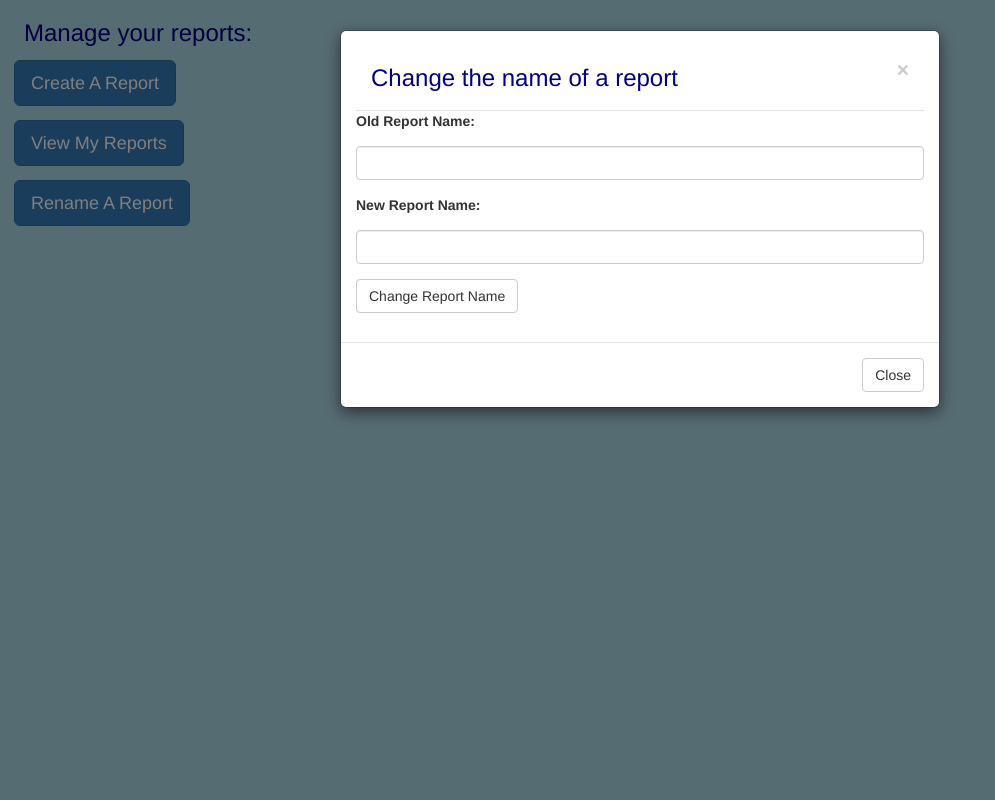
After one commit to jzimmerman95/RefactoredCS3240Project, a Django app: page /manage_reports in a window 1280 px wide, after a click on "Rename A Report". The commit adds this page. Shown: the whole page, without its empty margins (0-995 px from the left). Run offline with Django 3.2, Linux system fonts and the light colour scheme; parts of the project's set-up code (start-up, migrations or seed data) failed here and were passed over; some libraries are stand-ins or nearby versions.

Commit message:
Formatted a page where users can manage their reports - links to create a report and view repots, and has a modal pop up through which users can change the name of a report that he/she owns

```diff
--- a/myapplication/forms.py
+++ b/myapplication/forms.py
@@ -39,3 +39,7 @@ class ReportForm(forms.Form):
 			# generate extra fields in the number specified via extra_fields
 			self.fields['extra_field_{index}'.format(index=index)] = \
 				forms.CharField()
+
+class RenameReportForm(forms.Form):
+	oldreportname = forms.CharField(max_length=100, widget=forms.TextInput(attrs={'class':'form-control'}))
+	newreportname = forms.CharField(max_length=100, widget=forms.TextInput(attrs={'class':'form-control'}))
--- /dev/null
+++ b/myapplication/templates/myapplication/manageReports.html
@@ -0,0 +1,100 @@
+<html>
+<head>
+	<link rel="stylesheet" href="https://maxcdn.bootstrapcdn.com/bootstrap/3.3.6/css/bootstrap.min.css"
+integrity="sha384-1q8mTJOASx8j1Au+a5WDVnPi2lkFfwwEAa8hDDdjZlpLegxhjVME1fgjWPGmkzs7" crossorigin="anonymous">
+	<script src="https://ajax.googleapis.com/ajax/libs/jquery/1.12.0/jquery.min.js"></script>
+	<script>
+		var SHOW = "{{show}}";
+		var COMP = "{{comp}}";
+	</script>
+	<script type="text/javascript">
+	    $(window).load(function(){
+	    	if (SHOW == 'show') {
+	    		$('#myModal').modal('show');
+	    	} else if (SHOW == '' && COMP != '') {
+	    		// show completed modal
+	    		$('#myModalComplete').modal('show');
+	    	} else {
+	    		$('#myModal').modal('hide');
+	    	}
+	    });
+	</script>
+	<style type="text/css">
+		body {
+	    	background-color: lightblue;
+		}
+		h3 {
+			color: navy;
+			margin-left: 1em;
+		}
+		.buttons {
+			margin-left: 1em;
+			margin-top: 1em;
+		}
+
+	</style>
+</head>
+<body>
+	<h3>Manage your reports: </h3>
+	<div>
+		<div class="buttons">
+			<a class="btn btn-primary btn-lg" href="create_report">Create A Report</a><br>
+		</div>
+		<div class="buttons">
+			<a class="btn btn-primary btn-lg" href="view_reports">View My Reports</a><br>
+		</div>
+		<div class="buttons">
+			<!-- button to control modal -->
+			<button type="button" class="btn btn-primary btn-lg" data-toggle="modal" data-target="#myModal">Rename A Report</button>
+		</div>
+	</div>
+	</form>
+	<!-- modal -->
+	<div class="modal fade" id="myModal" tabindex="-1" role="dialog" aria-labelledby="myModalLabel">
+		<div class="modal-dialog" role="document">
+			<div class="modal-content">
+				<div class="modal-body">
+						<div class="modal-header">
+							<button type="button" class="close" data-dismiss="modal" aria-label="Close"><span aria-hidden="true">&times;</span></button>
+							<h3 class="modal-title" id="myModalLabel">Change the name of a report</h3>
+						</div>
+						<form role="form" method="POST">
+							{% csrf_token %}
+							<div class="form-group">
+								<label for="oldreportname">Old Report Name: </label>
+								<p style="color: red;">{{ form.oldreportname.errors|striptags }}</p>
+	 							{{ form.oldreportname }}
+							</div>
+							<div class="form-group">
+								<label for="newreportname">New Report Name: </label>
+								<p style="color: red;">{{ form.newreportname.errors|striptags }}</p>
+								{{ form.newreportname }}
+							</div>
+							<button type="submit" class="btn btn-default" onclick="modal">Change Report Name</button>
+						</form>
+				</div>
+				<div class="modal-footer">
+					<button type="button" class="btn btn-default" data-dismiss="modal">Close</button>
+				</div>
+			</div>
+		</div>
+	</div>
+	<!-- modal to show when process is complete -->
+	<div class="modal fade" id="myModalComplete" tabindex="-1" role="dialog" aria-labelledby="myModalLabelComplete">
+		<div class="modal-dialog" role="document">
+			<div class="modal-content">
+				<div class="modal-body">
+					<div class="modal-header">
+						<button type="button" class="close" data-dismiss="modal" aria-label="Close"><span aria-hidden="true">&times;</span></button>
+						<h3 class="modal-title" id="myModalLabel">{{ comp }}</h3>
+					</div>
+					<div class="modal-body">
+						<button type="button" class="btn btn-default" data-dismiss="modal">Ok</button>
+					</div>
+				</div>
+			</div>
+		</div>
+	</div>
+	<script src="https://maxcdn.bootstrapcdn.com/bootstrap/3.3.6/js/bootstrap.min.js" integrity="sha384- 0mSbJDEHialfmuBBQP6A4Qrprq5OVfW37PRR3j5ELqxss1yVqOtnepnHVP9aJ7xS" crossorigin="anonymous"></script>
+</body>
+</html>
--- a/myapplication/urls.py
+++ b/myapplication/urls.py
@@ -11,4 +11,5 @@ urlpatterns = [
     url(r'^failed_login$', views.failed_login, name='failed_login'),
     url(r'^create_report$', views.create_report, name='create_report'),
     url(r'^view_reports$', views.view_reports, name='view_reports'),
+    url(r'^manage_reports$', views.manage_reports, name="manage_reports"),
 ]
--- a/myapplication/views.py
+++ b/myapplication/views.py
@@ -1,7 +1,7 @@
 from django.shortcuts import render
 from django.http import HttpResponseRedirect, HttpResponse
 from django.core.servers.basehttp import FileWrapper
-from .forms import UserSignUpForm, ReportForm
+from .forms import UserSignUpForm, ReportForm, RenameReportForm
 from .models import UserInformation, Report, ReportFiles, ReportGroups
 # for authentication
 from django.contrib.auth.models import User
@@ -106,17 +106,66 @@ def create_report(request):
 							group_obj = ReportGroups(reportname=reportname, groupname=group.strip())
 							group_obj.save()
 
-				return HttpResponseRedirect('member_home_page')
+				return HttpResponseRedirect('manage_reports')
 	# # if a GET (or any other method) we'll create a blank form
 	else:
 		form = ReportForm()
 	return render(request, 'myapplication/createReport.html', {'form': form})
 
 def view_reports(request):
-	# f = ReportFiles.objects.get(reportname="report1")
-	# response = HttpResponse(FileWrapper(f.uploadfile), content_type="application/vnd.openxmlformats-officedocument.wordprocessingml.document")
-	# return response
 	# SET DUMMY SESSION VARIABLE
 	request.session['firstname'] = "Colleen"
 	request.session['username'] = "username1"
 	return render(request, 'myapplication/viewReports.html', {'reports': Report.objects.all(), 'reportfiles': ReportFiles.objects.all()}, context_instance=RequestContext(request))
+
+def manage_reports(request):
+	if request.method == 'POST':
+		form = RenameReportForm(request.POST)
+		if form.is_valid():
+			# handle form data - rename the report if possible
+			oldreportname=request.POST.get('oldreportname')
+			newreportname=request.POST.get('newreportname')
+			try:
+				# see if the report exists
+				report = Report.objects.get(reportname=oldreportname)
+				# check that a report with the proposed new name does not already exist
+				try:
+					# report with new proposed name already exists
+					reportNameCheck = Report.objects.get(reportname=newreportname)
+					form = RenameReportForm(request.POST)
+					form.add_error('newreportname', "A report with that name already exists - please enter a different new report name")
+					return render(request, 'myapplication/manageReports.html', {'form': form, 'comp': '', 'show': 'show'})
+				except ObjectDoesNotExist:
+					# there is no error and report may be renamed
+					# change the report's name
+					report.reportname = newreportname
+					report.save()
+					# if the report has files, change the name for each associated file
+					try:
+						reportFile = ReportFiles.objects.filter(reportname=oldreportname)
+						for r in reportFile:
+							r.reportname = newreportname
+							r.save()
+					# otherwise continue
+					except ObjectDoesNotExist:
+						pass
+					# if the report has groups, change the name for each associated group
+					try:
+						reportGroup = ReportGroups.objects.filter(reportname=oldreportname)
+						for r in reportGroup:
+							r.reportname = newreportname
+							r.save()
+					# otherwise continue
+					except ObjectDoesNotExist:
+						pass
+			except ObjectDoesNotExist:
+				# if report does not exist, pop up an error somehow
+				form = RenameReportForm(request.POST)
+				form.add_error('oldreportname', "A report with that name does not exist - please enter a valid report name")
+				return render(request, 'myapplication/manageReports.html', {'form': form, 'comp': '', 'show': 'show'})
+			form = RenameReportForm()
+			complete = "The name of " + oldreportname + " has been changed to " + newreportname
+			return render(request, 'myapplication/manageReports.html', {'form': form, 'comp': complete, 'show': ''})
+	else:
+		form = RenameReportForm()
+	return render(request, 'myapplication/manageReports.html', {'form': form, 'comp': '', 'show': ''})
```
Also changed, not shown: myapplication/templates/myapplication/createReport.html (+18 -5 lines), myapplication/templates/myapplication/viewReports.html (+19 -2 lines), db.sqlite3, 1 other file.
